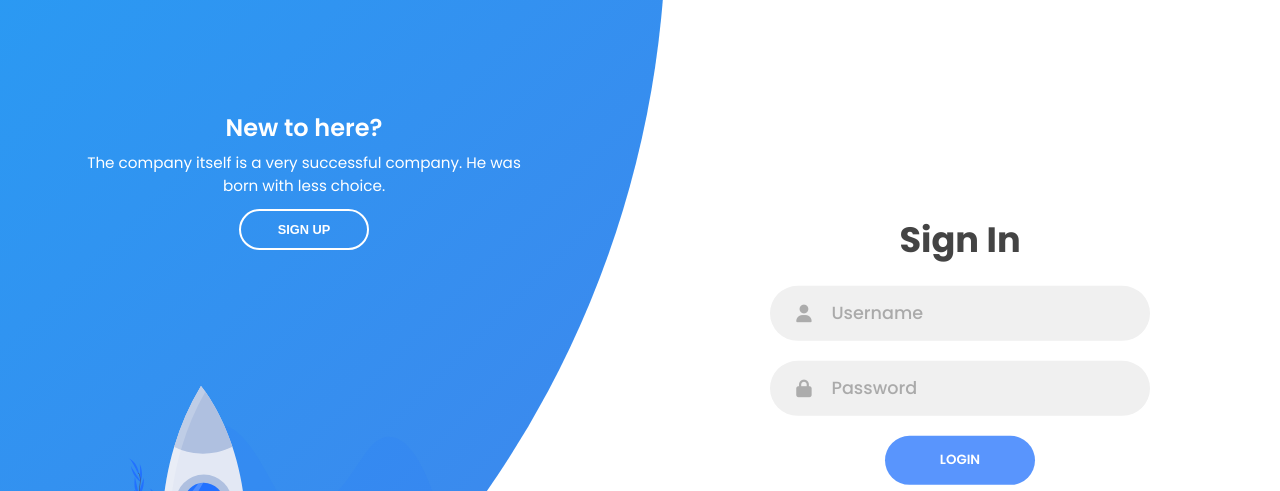
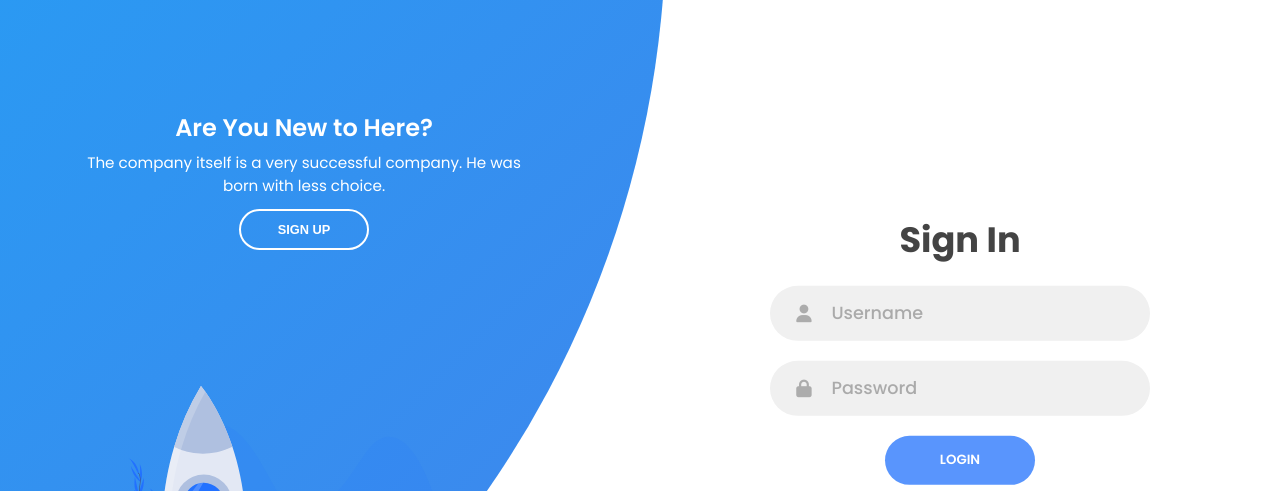
Before and after one commit to fisaasif/login-form-css, a plain HTML site: page index.html in a window 1280 px wide. Shown: the top 491 px of the page. Drawn offline with Linux system fonts and the light colour scheme.

Commit message:
Updated "new to her"

```diff
--- a/index.html
+++ b/index.html
@@ -83,7 +83,7 @@
 
         <div class="panel left-panel">
             <div class="content">
-                <h3>New to here?</h3>
+                <h3>Are You New to Here?</h3>
                 <p>The company itself is a very successful company. He was born with less choice.</p>
                 <button class="btn transparent" id="sign-up-btn">Sign Up</button>
             </div>
```
